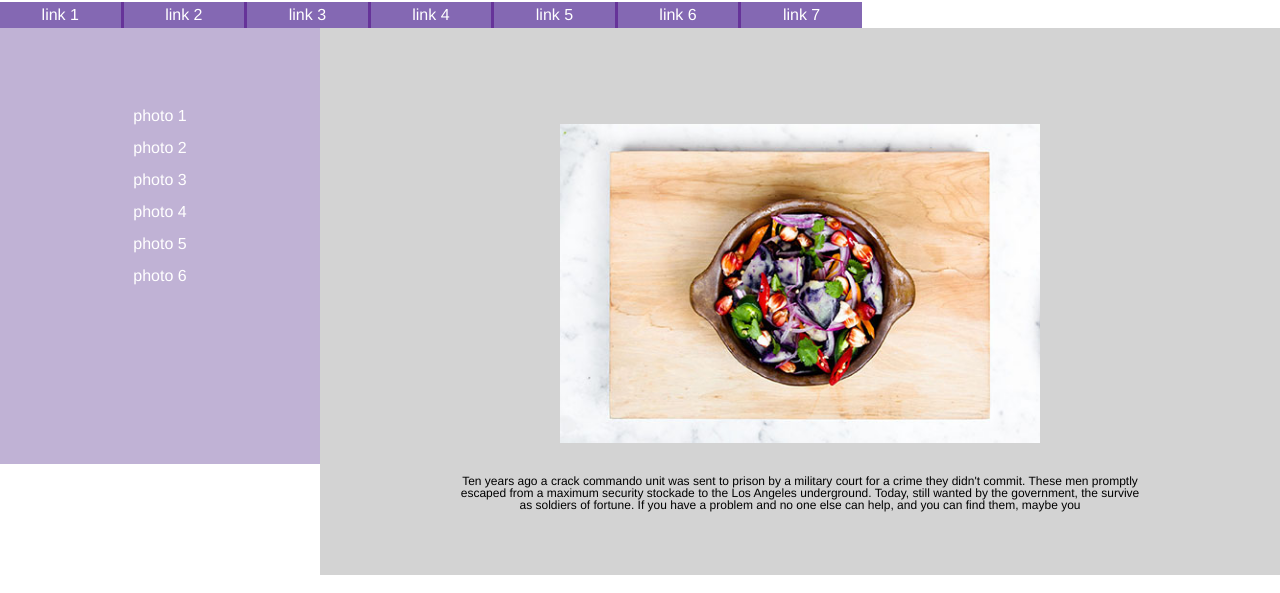
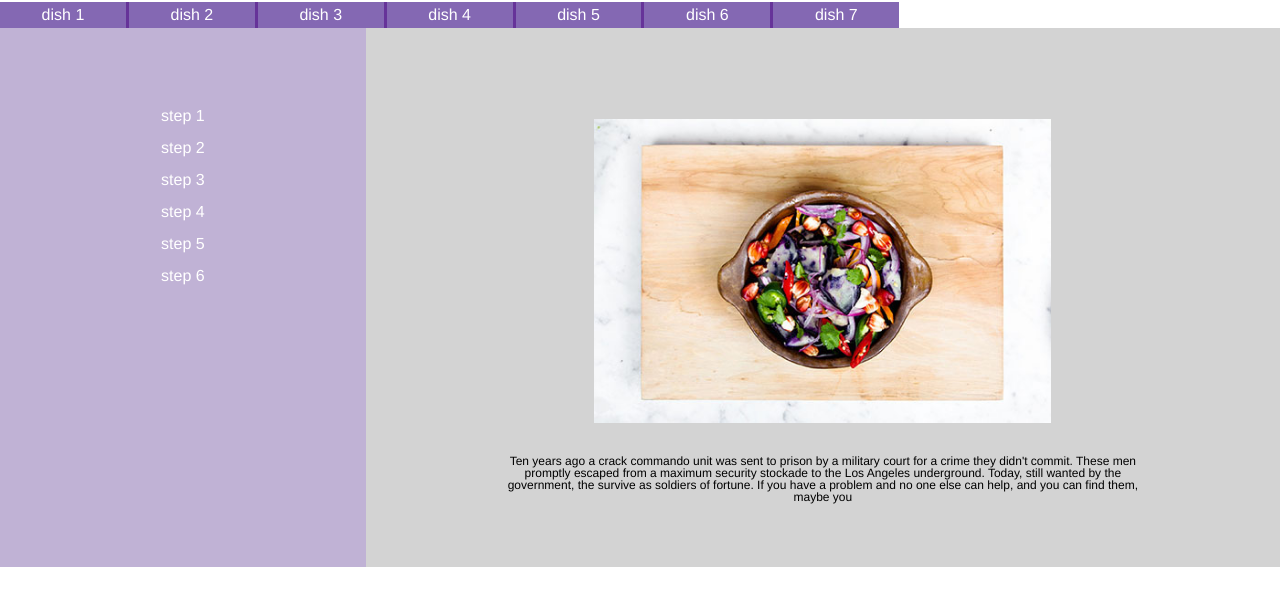
Before and after one commit to chasholden/mockup-practice, a plain HTML site: page index.html in a window 1280 px wide. Shown: the part 98-691 px from the top of the page. Drawn offline with Linux system fonts and the light colour scheme.

Commit message:
implemented flexbox

```diff
--- a/index.html
+++ b/index.html
@@ -14,25 +14,26 @@
   <h1>Some Fabulous Headline Here</h1>
   <nav>
     <ul>
-      <li><a href="#">link 1</a></li>
-      <li><a href="#">link 2</a></li>
-      <li><a href="#">link 3</a></li>
-      <li><a href="#">link 4</a></li>
-      <li><a href="#">link 5</a></li>
-      <li><a href="#">link 6</a></li>
-      <li><a href="#">link 7</a></li>
+      <li><a href="#">dish 1</a></li>
+      <li><a href="#">dish 2</a></li>
+      <li><a href="#">dish 3</a></li>
+      <li><a href="#">dish 4</a></li>
+      <li><a href="#">dish 5</a></li>
+      <li><a href="#">dish 6</a></li>
+      <li><a href="#">dish 7</a></li>
     </ul>
   </nav>
 </header>
   <!-- left bar with list of photos -->
+<article>
   <aside>
     <ul>
-    <li><a href="#">photo 1</a></li>
-    <li><a href="#">photo 2</a></li>
-    <li><a href="#">photo 3</a></li>
-    <li><a href="#">photo 4</a></li>
-    <li><a href="#">photo 5</a></li>
-    <li><a href="#">photo 6</a></li>
+      <li><a href="#">step 1</a></li>
+      <li><a href="#">step 2</a></li>
+      <li><a href="#">step 3</a></li>
+      <li><a href="#">step 4</a></li>
+      <li><a href="#">step 5</a></li>
+      <li><a href="#">step 6</a></li>
     </ul>
   </aside>
   <!-- main area with photo and text -->
@@ -40,12 +41,13 @@
     <img src="images/stirfry.jpg" alt="stirfry">
     <figcaption>Ten years ago a crack commando unit was sent to prison by a military court for a crime they didn't commit. These men promptly escaped from a maximum security stockade to the Los Angeles underground. Today, still wanted by the government, the survive as soldiers of fortune. If you have a problem and no one else can help, and you can find them, maybe you</figcaption>
   </figure>
+</article>
   <!-- footer with social media links -->
 <footer>
   <ul>
-    <li><a href="#"><img src="images/facebook.png"></a></li>
-    <li><a href="#"><img src="images/github.png"></a></li>
-    <li><a href="#"><img src="images/linked-in.png"></a></li>
+    <li><a href="#"><img src="images/facebook.png" alt="facebook icon"></a></li>
+    <li><a href="#"><img src="images/github.png" alt="github icon"></a></li>
+    <li><a href="#"><img src="images/linked-in.png" alt="linkedin icon"></a></li>
   </ul>
 </footer>
 </body>
--- a/styles/stylesheet.css
+++ b/styles/stylesheet.css
@@ -1,10 +1,12 @@
 *{box-sizing: border-box}
-/*fixed width for design matching purposes only
+/* fixed width for mockup matching purposes only
 body {
   min-width: 860px;
   max-width: 860px;
 }
 */
+
+/* header styles */
 header h1 {
   margin-top: 3rem;
   margin-bottom: 1rem;
@@ -17,14 +19,14 @@ header h1 {
 nav ul {
   text-align: center;
 }
-nav li{
+nav li {
   list-style-type: none;
   float: left;
   padding: .3rem 2.6rem .3rem 2.6rem;
   border-right: 3px solid rebeccapurple;
   background-color: #8468B3;
 }
-nav li:last-child{
+nav li:last-child {
   border-right: none;
 }
 nav li a {
@@ -32,15 +34,20 @@ nav li a {
   text-decoration: none;
   font-family: Helvetica, sans-serif;
 }
+/* article styles */
+article{
+  clear: both;
+  display: flex;
+}
 aside {
-  clear: both;
+  flex: 1;
   float: left;
   width: 25%;
   background-color: #C0B2D5;
 }
 aside ul {
   padding-top: 5rem;
-  padding-bottom: 10.3rem;
+  padding-bottom: 11rem;
   text-align: center;
 }
 aside li {
@@ -52,6 +59,8 @@ aside li a {
   font-family: Helvetica, sans-serif;
 }
 figure {
+  flex: 1;
+  flex-grow: 2.5;
   width:75%;
   float: right;
   background-color: lightgray;
@@ -62,7 +71,7 @@ figure img {
   margin: auto;
   display: block;
 }
-figcaption{
+figcaption {
   text-align: center;
   padding: 2rem 1rem 4rem 1rem;
   width: 75%;
@@ -70,6 +79,7 @@ figcaption{
   font-family: Helvetica, sans-serif;
   font-size: 12px;
 }
+/* footer styles */
 footer {
   clear: both;
 }
```
Lines whose indentation alone changed are shown as unchanged.
